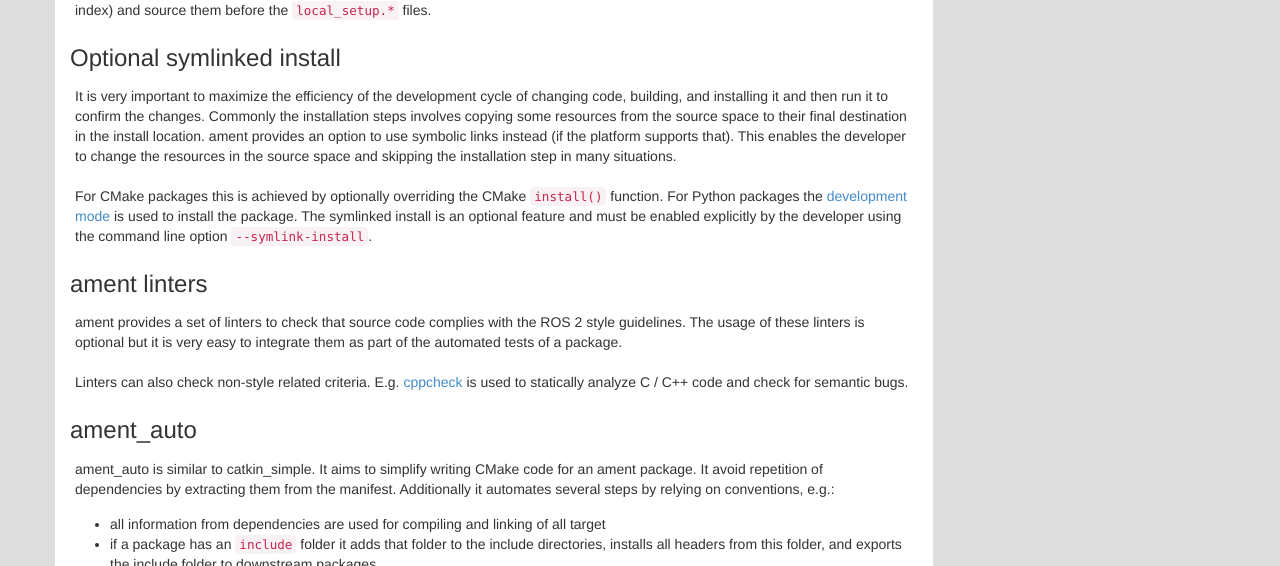
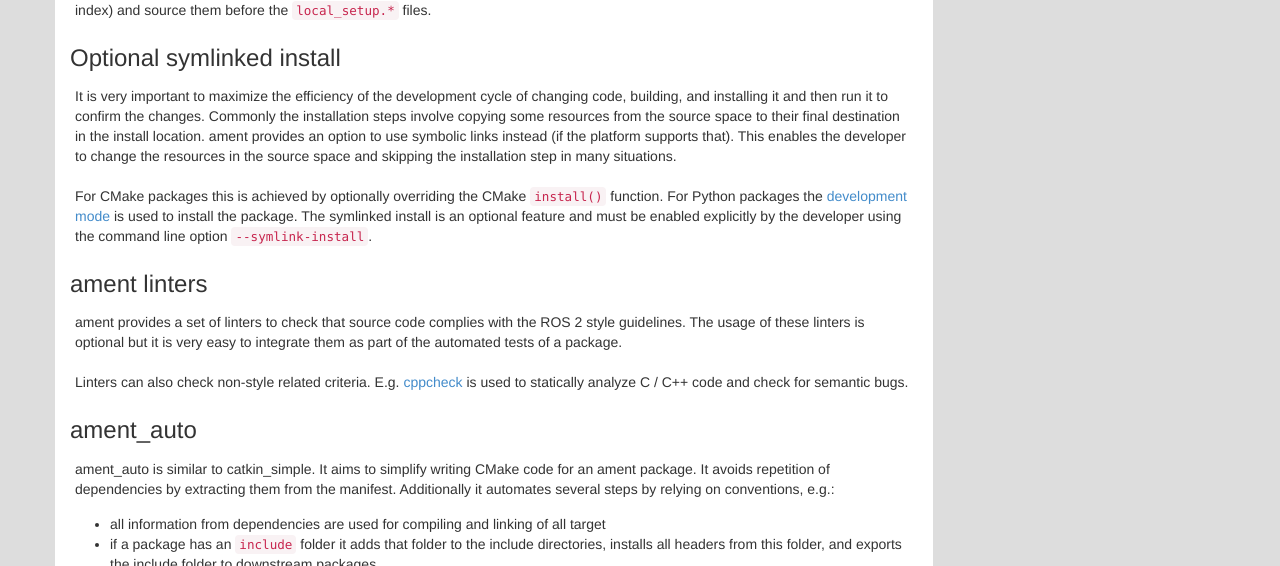
Before and after one commit to ros2/design, a Jekyll site: the page built from articles/100_ament.md, in a window 1280 px wide and 900 px high, scrolled down 1942 px. Shown: the part 172-738 px from the top of the window. Built offline with Jekyll 4.4.1, drawn with Linux system fonts in a browser that asks for light colours; nearby versions of some CDN libraries.

Commit message:
Fix some typos.

```diff
--- a/articles/100_ament.md
+++ b/articles/100_ament.md
@@ -124,7 +124,7 @@
 ### Optional symlinked install
 
 It is very important to maximize the efficiency of the development cycle of changing code, building, and installing it and then run it to confirm the changes.
-Commonly the installation steps involves copying some resources from the source space to their final destination in the install location.
+Commonly the installation steps involve copying some resources from the source space to their final destination in the install location.
 ament provides an option to use symbolic links instead (if the platform supports that).
 This enables the developer to change the resources in the source space and skipping the installation step in many situations.
 
@@ -144,7 +144,7 @@
 
 ament_auto is similar to catkin_simple.
 It aims to simplify writing CMake code for an ament package.
-It avoid repetition of dependencies by extracting them from the manifest.
+It avoids repetition of dependencies by extracting them from the manifest.
 Additionally it automates several steps by relying on conventions, e.g.:
 
 - all information from dependencies are used for compiling and linking of all target
```
